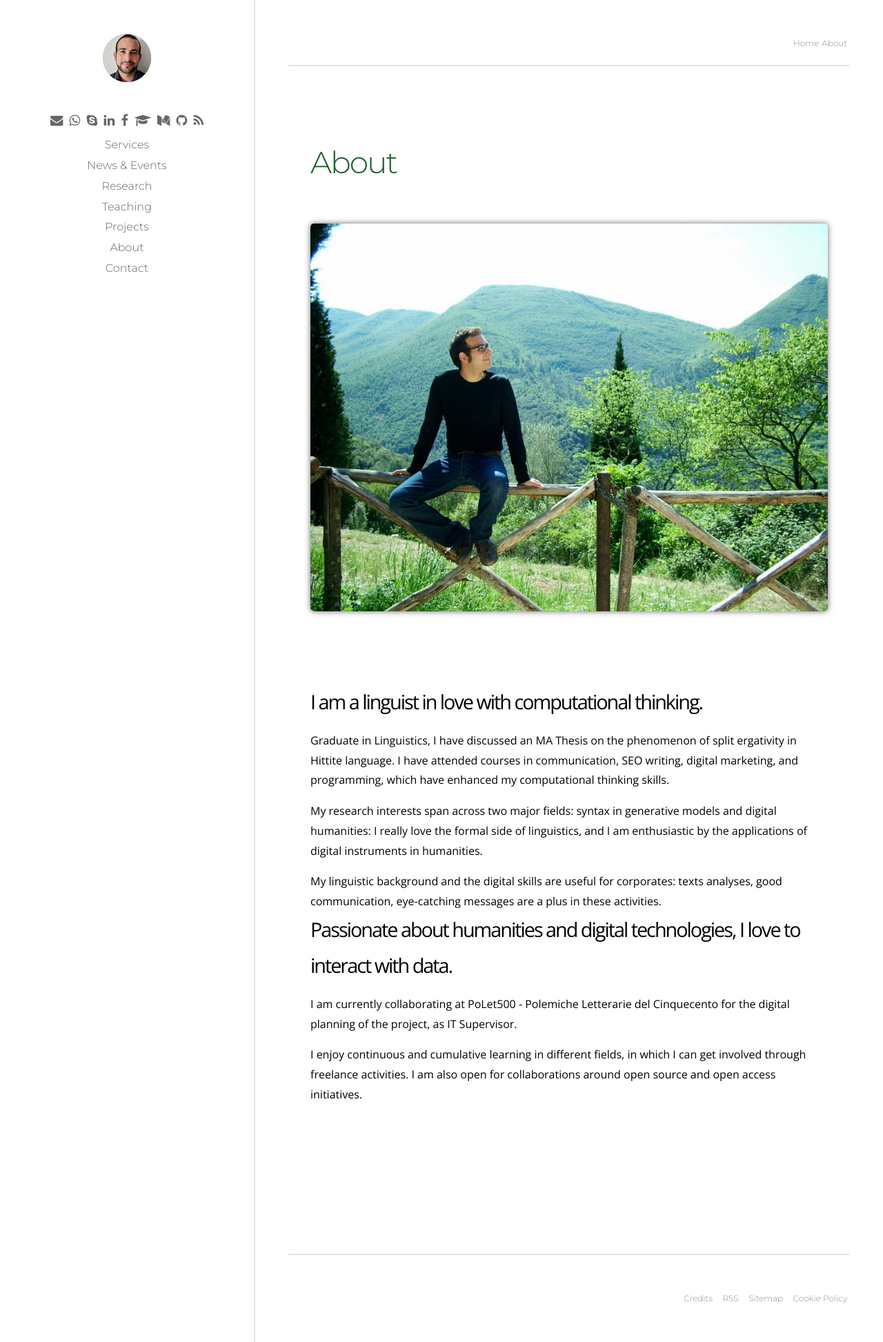
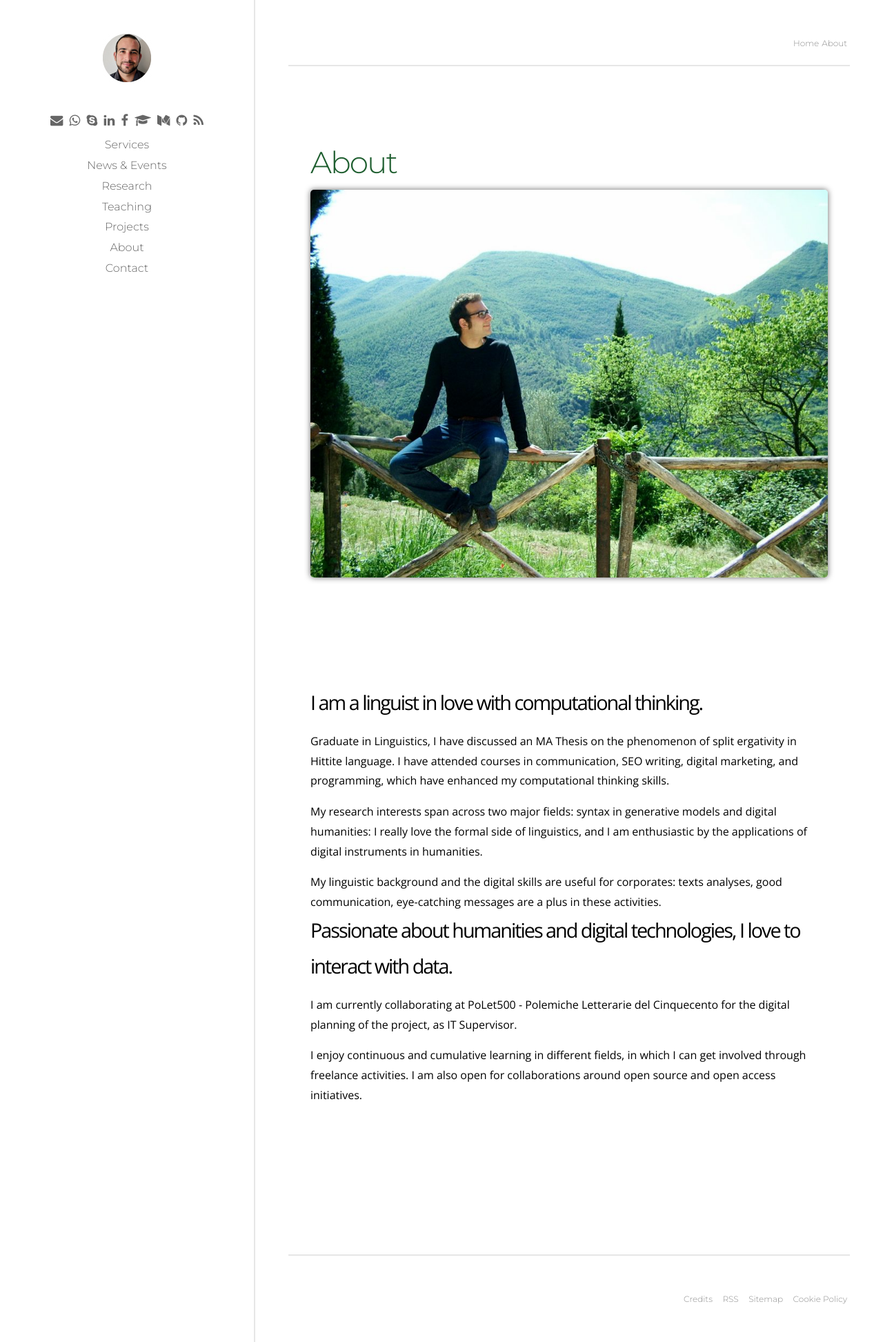
Before and after one commit to p-marco/p-marco.github.io, a Jekyll site: the page built from about.md, in a window 1280 px wide. Shown: the whole page at 69% size. Built offline with Jekyll 4.4.1, drawn with Linux system fonts in a browser that asks for light colours.

Commit message:
default layout test

```diff
--- a/_includes/item-header.html
+++ b/_includes/item-header.html
@@ -14,6 +14,12 @@
 
 {% endif %}
 </span>
+
+{% if page.image %}
+    <img src= "{{basedir}}/{{ page.image }}" style="width:100%; max-width:100%; border-radius:5px; box-shadow: 0 0 0.5em #666">
+{% endif %}
+
+
       <p class="nav-item--page link t-heading">
       {% for auth in page.author %}
       <span class="list">
@@ -34,7 +40,4 @@
 {% endif %}
 <br>
 </li>
-{% if page.image %}
-    <img src= "{{basedir}}/{{ page.image }}" style="width:100%; max-width:100%; border-radius:5px; box-shadow: 0 0 0.5em #666">
-{% endif %}
 </header>
```
